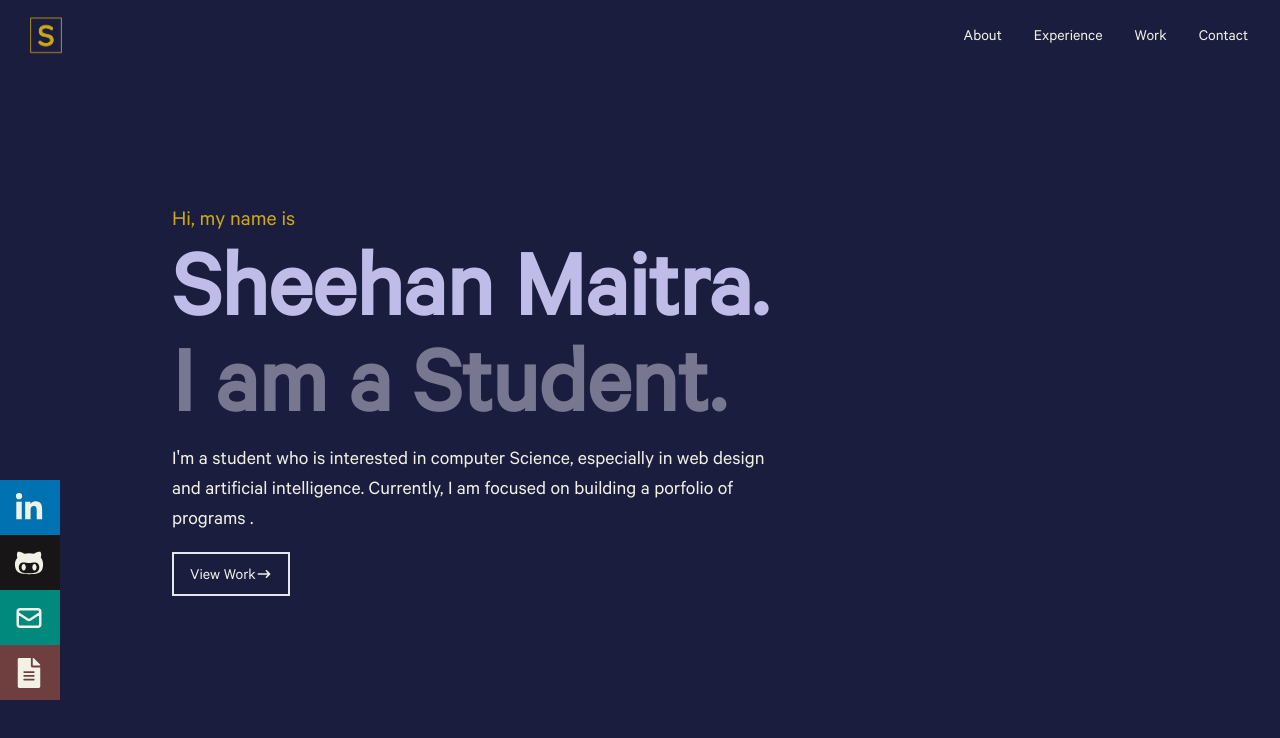
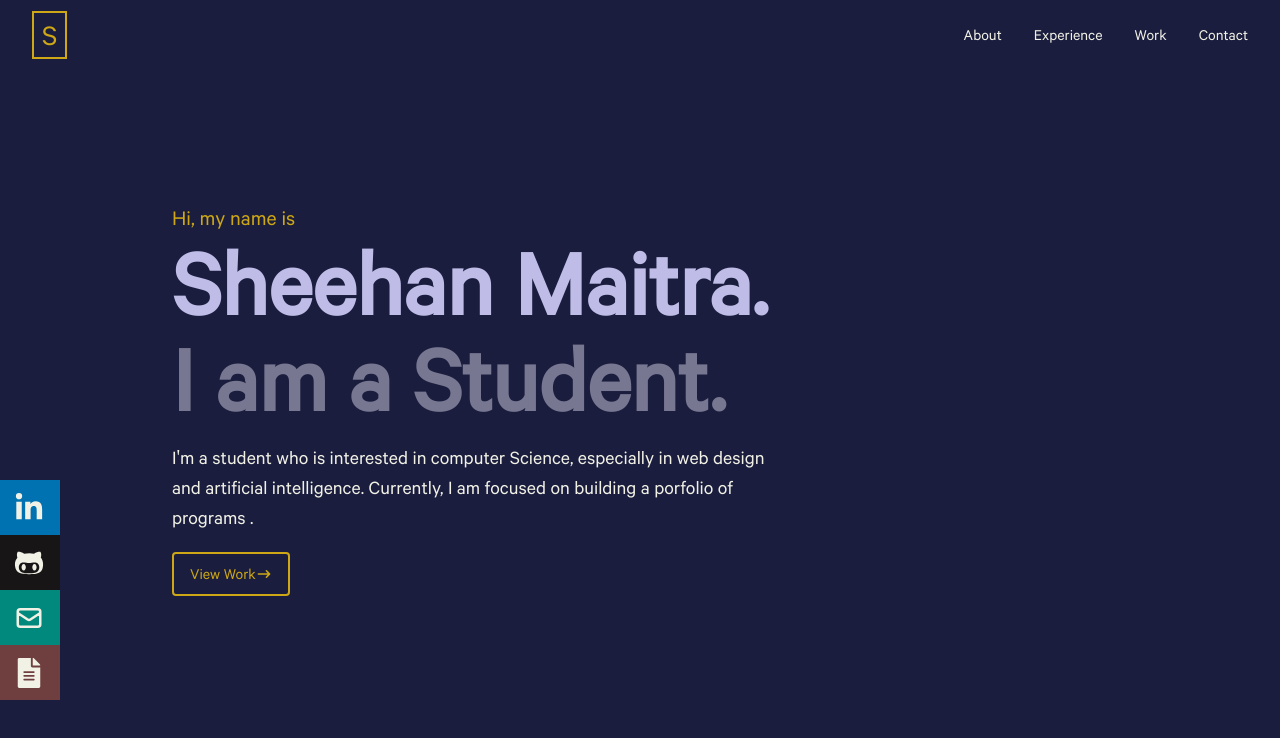
Before and after one commit to SheehanMaitra/v1-Portfolio, a React (Create React App) app in the folder my-app/: page / in a window 1280 px wide. Shown: the top 738 px of the page. Built offline with nearby package versions, Linux system fonts and the light colour scheme.

Commit message:
Logo fix home 80% done

```diff
--- a/my-app/src/components/Home.jsx
+++ b/my-app/src/components/Home.jsx
@@ -18,7 +18,7 @@ const Home = () => {
           building a porfolio of programs   .
         </p>
         <div>
-          <button className="text-[#F1F1E6] border-[2px] px-4 py-2 my-1 flex items-center">
+          <button className="text-[#CDA715] text-bold border-[#CDA715] border-[2px] px-4 py-2 my-1 flex items-center rounded hover:bg-[#CDA715] hover:bg-opacity-20">
             View Work <HiArrowNarrowRight />
           </button>
         </div>
--- a/my-app/src/components/Navbar.jsx
+++ b/my-app/src/components/Navbar.jsx
@@ -9,8 +9,8 @@ const Navbar = () => {
   const handleClick = () => setNav(!nav);
   return (
     <div className="fixed w-full h-[70px] flex justify-between items-center px-4 bg-[#1A1D3D] text-[#F1F1E6]">
-      <div className="cursor-pointer">
-        <img src={Logo} alt="Logo Image" style={{ width: "60px" }} />
+      <div className="cursor-pointer border-2 px-2 py-[4px] mx-4 my-3 text-3xl text-[#CDA715] border-[#CDA715] hover:bg-[#CDA715] hover:bg-opacity-20" >
+        S
       </div>
       {/*Menu*/}
       <ul className="hidden md:flex">
```
